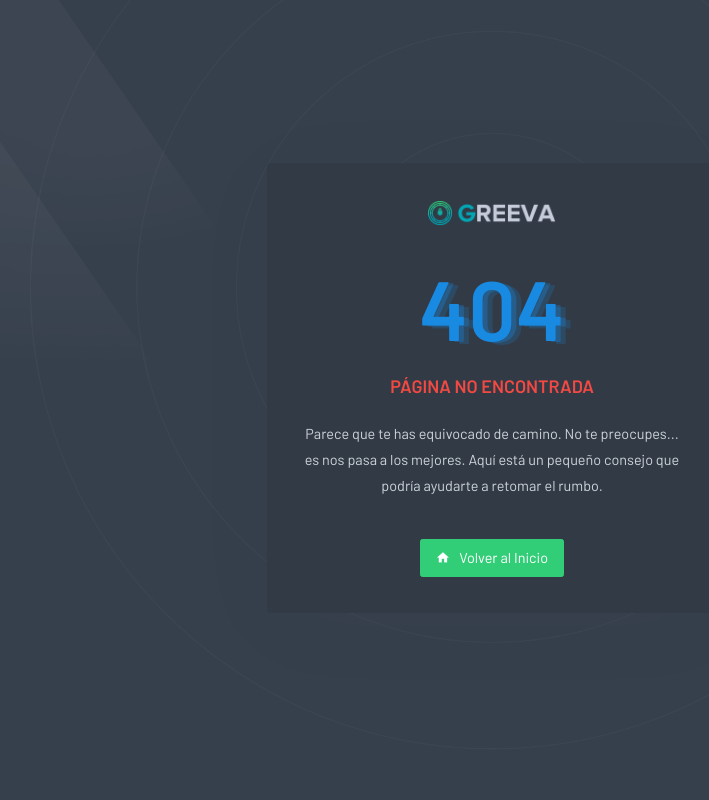
After one commit to jco-dev/acortador-psg, a CodeIgniter 4 app: template app/Views/errors/404.php in a window 1280 px wide. The commit adds this page. Shown: the whole page, without its empty margins (148-857 px from the left). Run offline with PHP 8.4 and a stand-in for CodeIgniter, Linux system fonts and the light colour scheme; the template is opened without the code that fills it, so the values that code supplies are empty; some libraries are stand-ins or nearby versions.

Commit message:
Roles de usuarios y página 404 agregado

```diff
--- a/app/Views/base.php
+++ b/app/Views/base.php
@@ -1,5 +1,5 @@
 <!DOCTYPE html>
-<html lang="en">
+<html lang="es">
 
 <head>
     <meta charset="utf-8" />
--- /dev/null
+++ b/app/Views/errors/404.php
@@ -0,0 +1,51 @@
+<!DOCTYPE html>
+<html lang="es">
+
+<head>
+    <meta charset="utf-8" />
+    <title>404 | Acortador Url Posgrado</title>
+    <meta name="viewport" content="width=device-width, initial-scale=1.0">
+    <meta content="Acortador de enlaces Cursos Posgrado Upea" name="description" />
+    <meta content="Cursos Posgrado" name="author" />
+    <meta http-equiv="X-UA-Compatible" content="IE=edge" />
+    <!-- App favicon -->
+    <link rel="shortcut icon" href="<?= base_url('assets/principal/favicon.png') ?> " />
+
+    <!-- App css -->
+    <link href="<?= base_url('greeva/assets/css/bootstrap.min.css') ?>" rel="stylesheet" type="text/css" />
+    <link href="<?= base_url('greeva/assets/css/icons.min.css') ?>" rel="stylesheet" type="text/css" />
+    <link href="<?= base_url('greeva/assets/css/app.min.css') ?>" rel="stylesheet" type="text/css" />
+
+</head>
+
+<body class="authentication-bg authentication-bg-pattern d-flex align-items-center">
+
+    <div class="account-pages w-100 mt-5 mb-5">
+        <div class="container">
+            <div class="row justify-content-center">
+                <div class="col-md-8 col-lg-6 col-xl-5">
+                    <div class="card text-center">
+                        <div class="card-body p-4">
+                            <div class="mb-4">
+                                <a href="index.html">
+                                    <span><img src="assets/images/logo-light.png" alt="" height="28"></span>
+                                </a>
+                            </div>
+                            <h1 class="text-error">404</h1>
+                            <h4 class="text-uppercase text-danger mt-3">Página no encontrada</h4>
+                            <p class="text-muted mt-3">
+                                Parece que te has equivocado de camino. No te preocupes... es
+                                nos pasa a los mejores. Aquí está un
+                                pequeño consejo que podría ayudarte a retomar el rumbo.</p>
+
+                            <a class="btn btn-success mt-3" href="/"><i class="mdi mdi-home mr-1"></i> Volver al Inicio</a>
+
+                        </div>
+                    </div>
+                </div>
+            </div>
+        </div>
+    </div>
+</body>
+
+</html>
--- a/app/Views/layout/menu.php
+++ b/app/Views/layout/menu.php
@@ -14,7 +14,7 @@
                         <i class="mdi mdi-link"></i>Links
                     </a>
                 </li>
-
+                <?php if (session('rol') === 'superadmin') : ?>
                     <li class="has-submenu">
                         <a href="<?= base_url('superadmin/usuario') ?>">
                             <i class="dripicons-user"></i>Usuarios
@@ -26,6 +26,7 @@
                             <i class="dripicons-user-group"></i>Grupos
                         </a>
                     </li>
+                <?php endif; ?>
             </ul>
             <div class="clearfix"></div>
         </div>
```
Also changed, not shown: app/Config/Routes.php (+5 -3 lines), app/Controllers/Auth.php (+8 -0 lines), app/Filters/Auth.php (+14 -0 lines), app/Models/UsuarioModel.php (+10 -0 lines). Lines whose indentation alone changed are shown as unchanged.
